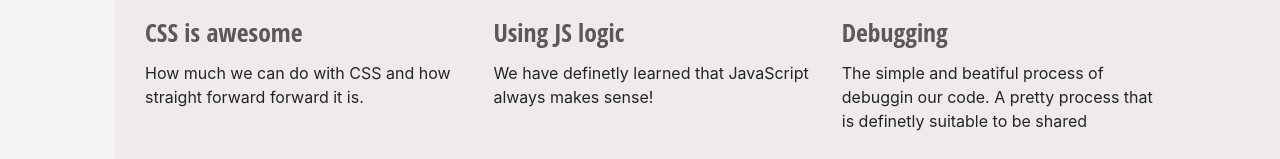
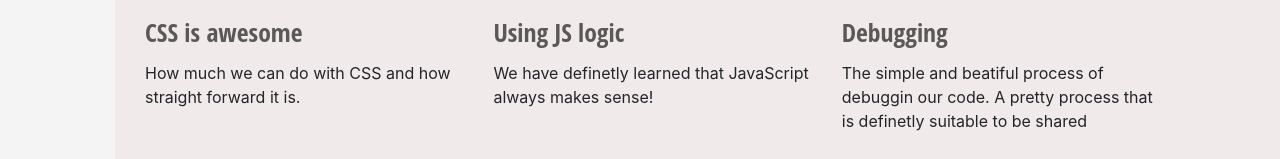
Before and after one commit to livstella/cookbook, a React (Create React App) app: page / in a window 1280 px wide. Shown: the part 623-782 px from the top of the page. Built offline with nearby package versions, Linux system fonts and the light colour scheme.

Commit message:
Corrected small typo in text

```diff
--- a/src/FrontPage.js
+++ b/src/FrontPage.js
@@ -15,7 +15,7 @@ export default()=>{
                 <img class="card-img-top" id="firstImg"src="https://external-content.duckduckgo.com/iu/?u=http%3A%2F%2Fih1.redbubble.net%2Fimage.30416963.4324%2Fsticker%2C375x360.u7.png&f=1&nofb=1" alt="Card image cap"/>
                 <div class="card-body">
                 <h5 class="card-title">CSS is awesome</h5>
-                <p class="card-text">How much we can do with CSS and how straight forward forward it is.</p>
+                <p class="card-text">How much we can do with CSS and how straight forward it is.</p>
                 </div>
             </div>
 
```
